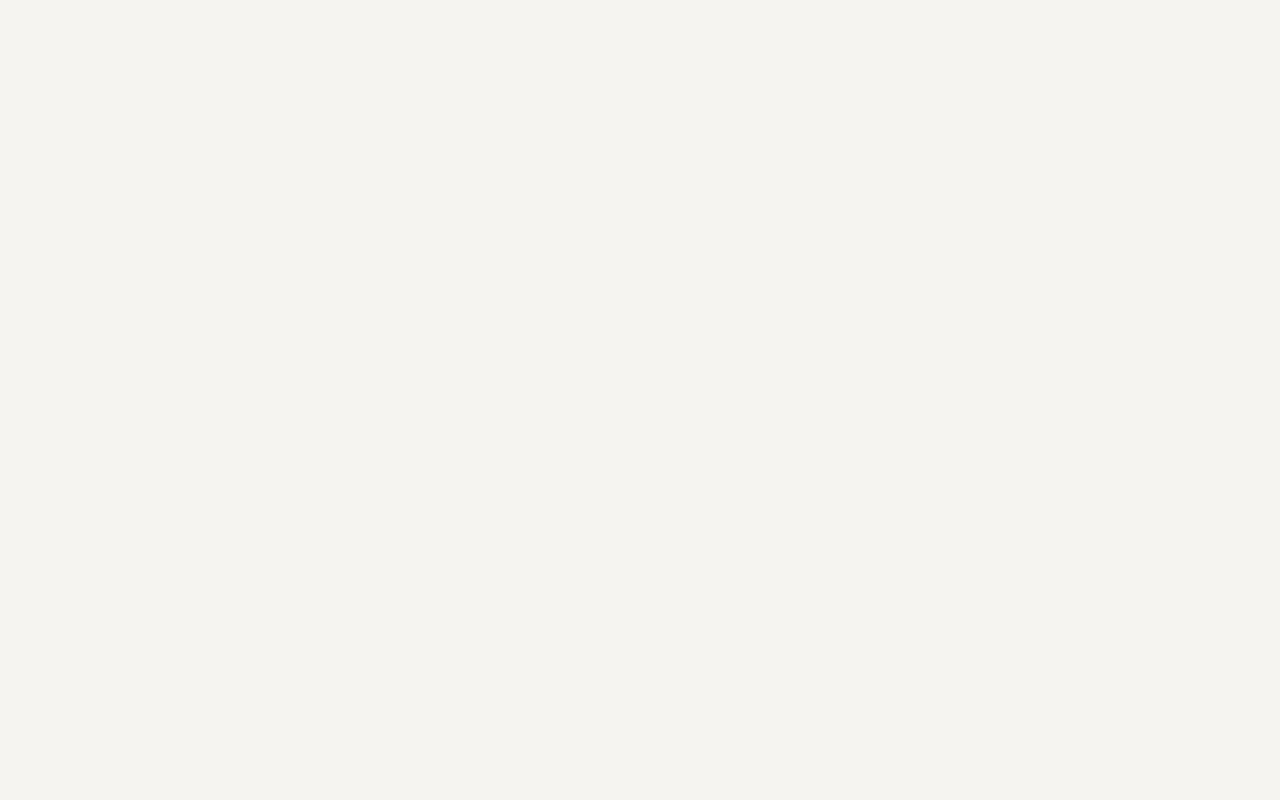
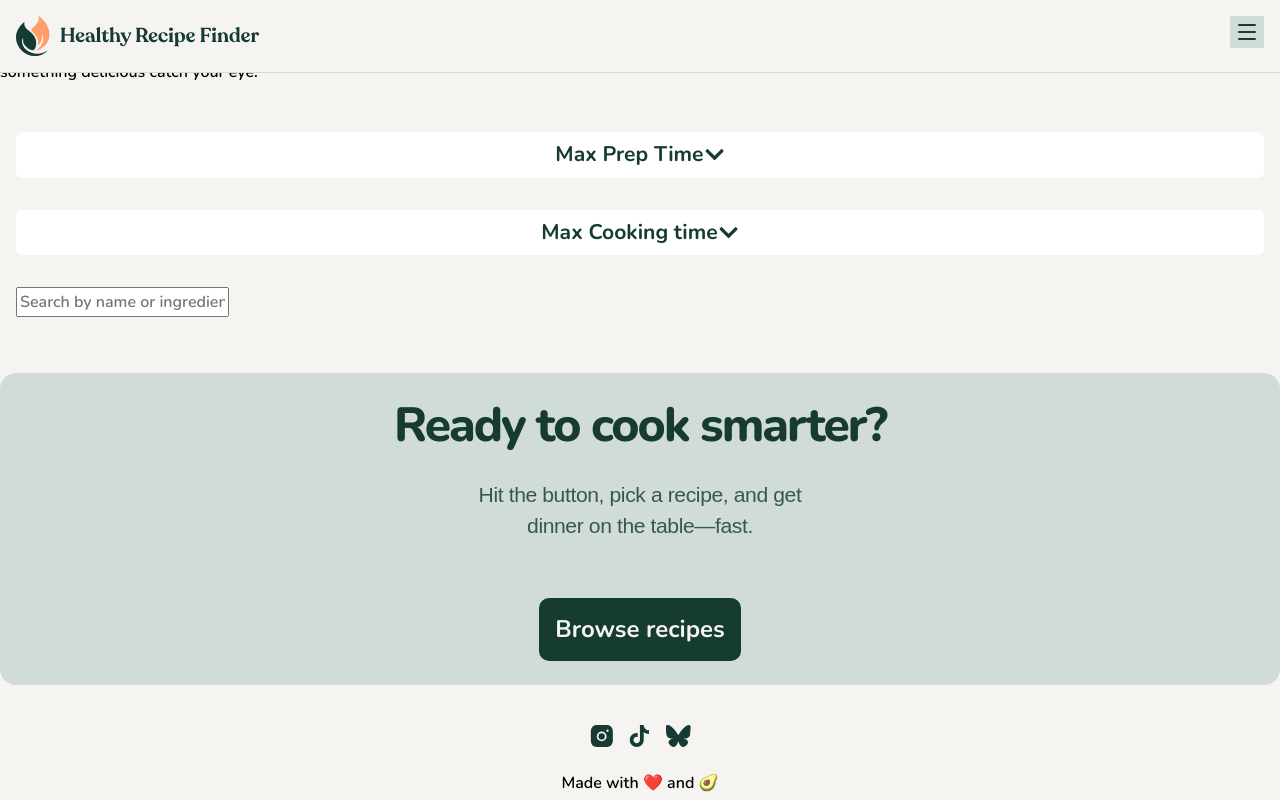
Before and after one commit to cgojk/HealthyMeals, a React (Vite) app: page /recipes in a window 1280 px wide. Before the commit this address had no page. Built offline with nearby package versions, Linux system fonts and the light colour scheme; a web font is replaced by a local one.

Commit message:
workign on the dropmenus

```diff
--- a/src/App.jsx
+++ b/src/App.jsx
@@ -6,6 +6,7 @@ import { BrowserRouter, Routes, Route} from 'react-router-dom';
 
 import Home from "./pages/home";
 import About from "./pages/about";
+import Recipes from "./pages/recipes";
 // import About from "./pages/about";
 // import Recipe from "./pages/recipe";
 // import Recipes from "./pages/recipes";
@@ -21,7 +22,7 @@ export default function App() {
             <Route path="/about" element={<About />} />
             {/* <Route path="/about" element={<About />
             <Route path="/recipes" element={<Recipe />} /> */}
-             {/* <Route path="/recipes" element={<recipes />} /> */}
+             <Route path="/recipes" element={<Recipes />} />
              {/* <Route path="/recipes" element={<Recipes />} /> */}
 
 
--- a/src/pages/recipes.jsx
+++ b/src/pages/recipes.jsx
@@ -2,9 +2,10 @@ import Navigation from "../components/Navigation";
 import Footer from "../components/Footer";
 import CalltoAction from "../components/CalltoAction";
 import { FaChevronDown } from "react-icons/fa";
+import searchbutton from "../assets/images/icon-search.svg";
 
 
-export default function recipes() {
+export default function Recipes() {
 
   const toggle = () => {
         const dropdown = document.querySelector('.dropdown-menu');
@@ -18,41 +19,44 @@ export default function recipes() {
     <section className="recipes">
     <h1 className="title__hero">Explore our simple, healthy recipes</h1>
     <p className="hero__text">Discover eight quick, whole-food dishes that fit real-life schedules and taste amazing. Use the search bar to find a recipe by name or ingredient, or simply scroll the list and let something delicious catch your eye.</p>
+    <div className="wrapper__dropdown--menu">
      <div className="dropdown-menu">
                  <button className="dropdown-toggle" onClick={toggle}>
-                     Max Prep <FaChevronDown />
+                     Max Prep Time <FaChevronDown />
                  </button>
-                 <ul>
-                     <li><a href="#" onClick={toggle}>0 Minutes</a></li>
-                     <li><a href="#" onClick={toggle}>5 Minutes</a></li>
-                     <li><a href="#" onClick={toggle}>10 Minutes</a></li>
-                     <li><a href="#" onClick={toggle}>Clear</a></li>
-                 </ul>
-             </div>
+                 <div className="dropdown-menu__list">
+                    <a href="#" onClick={toggle}>0 Minutes</a>
+                    <a href="#" onClick={toggle}>5 Minutes</a>
+                    <a href="#" onClick={toggle}>10 Minutes</a>
+                    <a href="#" onClick={toggle}>Clear</a>
+                 </div>
+    </div>
 
      <div className="dropdown__menu--cookingTime">
       <div className="dropdown-menu">
                   <button className="dropdown-toggle" onClick={toggle}>
-                      Cooking time <FaChevronDown />
+                     Max Cooking time <FaChevronDown />
                   </button>
-                  <ul>
-                      <li><a href="#" onClick={toggle}>0 Minutes</a></li>
-                      <li><a href="#" onClick={toggle}>5 Minutes</a></li>
-                      <li><a href="#" onClick={toggle}>10 Minutes</a></li>
-                      <li><a href="#" onClick={toggle}>15 Minutes</a></li>
-                        <li><a href="#" onClick={toggle}>20 Minutes</a></li>
+                  <div className="dropdown-menu__list">
+                      <a href="#" onClick={toggle}>0 Minutes</a>
+                      <a href="#" onClick={toggle}>5 Minutes</a>
+                      <a href="#" onClick={toggle}>10 Minutes</a>
+                      <a href="#" onClick={toggle}>15 Minutes</a>
+                      <a href="#" onClick={toggle}>20 Minutes</a>
 
-                      <li><a href="#" onClick={toggle}>Clear</a></li>
-                  </ul>
+                      <a href="#" onClick={toggle}>Clear</a>
+                  </div>
               </div>
 
       </div>
       <div className="search__button">
 
-        <input type="text" placeholder="Search by name or ingredient" className="search__input" />
-        <button className="btn">Search</button>
+        <input type="text" placeholder="Search by name or ingredient" className="search__input"
+        img src={searchbutton} />
+
       </div>
 
+</div>
 
     </section>
     <CalltoAction/>
--- /dev/null
+++ b/src/styles/_recipes.scss
@@ -0,0 +1,63 @@
+
+
+
+.wrapper__dropdown--menu {
+    display:flex;
+    gap:var(--spacing-400);
+    margin-top: var(--spacing-400);
+    flex-direction:column;
+    padding:var(--spacing-200);
+}
+.dropdown-menu {
+  position: relative;
+}
+
+/* Style the dropdown button */
+.dropdown-toggle {
+  background-color: var(--neutral-0);
+  color: var(--neutral-900);
+   font: var(--font-5);
+   display:flex;
+    align-items:center;
+    padding:var(--spacing-100);
+    justify-content:center;
+       width:100%;
+    border: none;
+   border-radius: var(--radius-6);
+  cursor: pointer;
+}
+
+/* Dropdown content */
+.dropdown-menu__list {
+  display: none;
+  position: absolute;
+  background-color: #f9f9f9;
+  min-width: 200px;
+  box-shadow: 0px 8px 16px 0px rgba(0,0,0,0.2);
+  z-index:1000;
+  padding: var(--spacing-200);
+
+
+/* Links inside dropdown content */
+ a {
+  color: black;
+  padding: 12px 16px;
+  text-decoration: none;
+  display: block;
+}
+
+/* Change color of dropdown links on hover */
+.dropdown-menu__list a:hover {
+  background-color: #f1f1f1
+}
+}
+
+/* Show the dropdown content on hover */
+.dropdown-menu:hover .dropdown-menu__list {
+  display: block;
+}
+
+/* Change background color of dropdown button on hover */
+.dropdown-menu:hover .dropdown-toggle {
+  background-color: var(--neutral-100);
+}
--- a/src/styles/index.css
+++ b/src/styles/index.css
@@ -744,4 +744,65 @@ main {
   -o-object-fit: cover;
      object-fit: cover;
   border-radius: var(--radius-20);
+}
+
+.wrapper__dropdown--menu {
+  display: flex;
+  gap: var(--spacing-400);
+  margin-top: var(--spacing-400);
+  flex-direction: column;
+  padding: var(--spacing-200);
+}
+
+.dropdown-menu {
+  position: relative;
+}
+
+/* Style the dropdown button */
+.dropdown-toggle {
+  background-color: var(--neutral-0);
+  color: var(--neutral-900);
+  font: var(--font-5);
+  display: flex;
+  align-items: center;
+  padding: var(--spacing-100);
+  justify-content: center;
+  width: 100%;
+  border: none;
+  border-radius: var(--radius-6);
+  cursor: pointer;
+}
+
+/* Dropdown content */
+.dropdown-menu__list {
+  display: none;
+  position: absolute;
+  background-color: #f9f9f9;
+  min-width: 200px;
+  box-shadow: 0px 8px 16px 0px rgba(0, 0, 0, 0.2);
+  z-index: 1000;
+  padding: var(--spacing-200);
+  /* Links inside dropdown content */
+}
+.dropdown-menu__list a {
+  color: black;
+  padding: 12px 16px;
+  text-decoration: none;
+  display: block;
+}
+.dropdown-menu__list {
+  /* Change color of dropdown links on hover */
+}
+.dropdown-menu__list .dropdown-menu__list a:hover {
+  background-color: #f1f1f1;
+}
+
+/* Show the dropdown content on hover */
+.dropdown-menu:hover .dropdown-menu__list {
+  display: block;
+}
+
+/* Change background color of dropdown button on hover */
+.dropdown-menu:hover .dropdown-toggle {
+  background-color: var(--neutral-100);
 }/*# sourceMappingURL=index.css.map */
--- a/src/styles/index.scss
+++ b/src/styles/index.scss
@@ -3,4 +3,5 @@
 @use './tokens' as *;
 @use './base' as *;
 @use "./about" as *;
+@use "./recipes" as *;
 // @use'./queries' as *;
```
Also changed, not shown: 1 other file (tests, documents, lock files or other folders).
